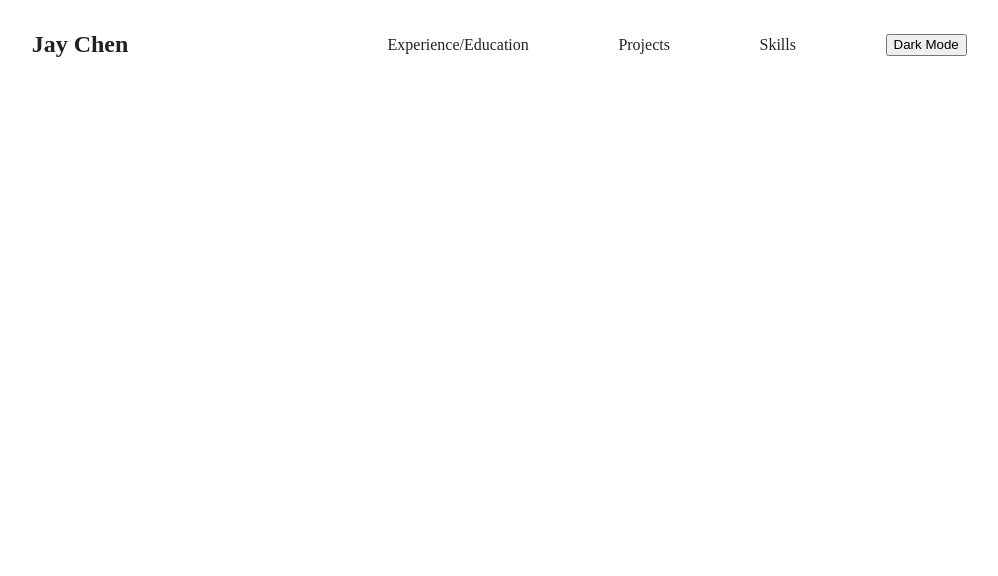
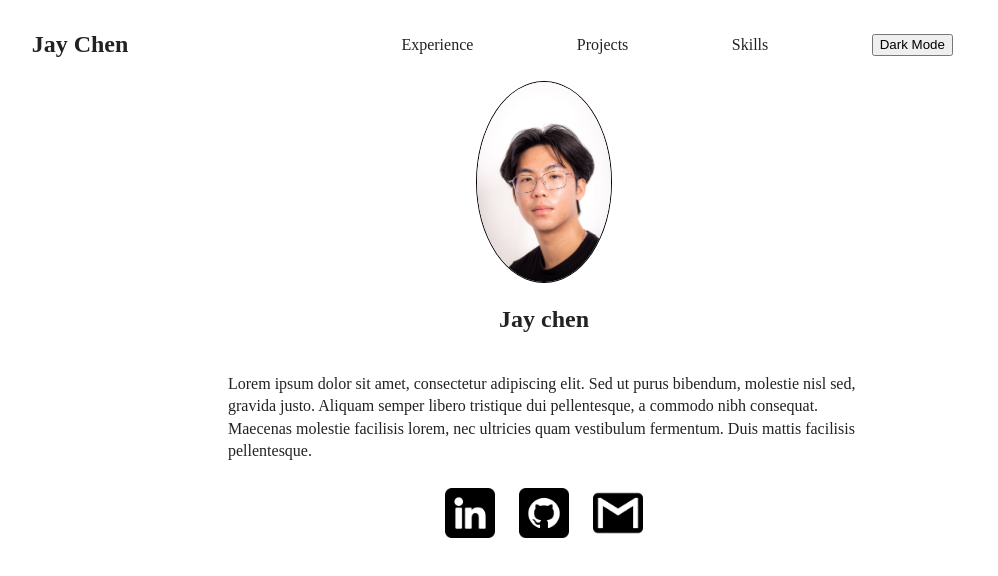
Before and after one commit to JMyoi/Portfolio-Website, a website built with webpack: page index.html in a window 1280 px wide. Shown: the whole page, without its empty margins (96-1094 px from the left). Built offline with nearby package versions, Linux system fonts and the light colour scheme; no server answers.

Commit message:
about me section

```diff
--- a/css/style.css
+++ b/css/style.css
@@ -28,6 +28,30 @@
   /* border: 5px solid black; */
   flex-wrap: wrap;
   align-content: center;
+}
+#about-me{
+  display:flex;
+  flex-direction:column;
+  align-items: center;
+  /* border: 5px solid gold; */
+
+}
+#headshot-container{
+  display:flex;
+  justify-content: center;
+}
+#headshot{
+  border: 1px solid black;
+  border-radius:50%;
+  height:200px;
+}
+#aboutMeText{
+  width:50%
+}
+.icons{
+  width:50px;
+  height:50px;
+  margin:10px;
 }
 
 
--- a/index.html
+++ b/index.html
@@ -24,12 +24,29 @@
 
 <body>
   <section id = "header">
-    <h1>Jay Chen</h1>
+    <h2>Jay Chen</h2>
     <div id = "header-links">
-      <a>Experience/Education</a>
+      <a>Experience</a>
       <a>Projects</a>
       <a>Skills</a>
       <button>Dark Mode</button>
+    </div>
+  </section>
+
+  <section id = "about-me">
+    <div id = "headshot-container">
+      <img src = "./images/headshot.jpg" alt = "ProfilePicture" id = "headshot">
+    </div>
+    <h1>Jay chen</h1>
+    <div id = "aboutMeText">
+      <p>
+        Lorem ipsum dolor sit amet, consectetur adipiscing elit. Sed ut purus bibendum, molestie nisl sed, gravida justo. Aliquam semper libero tristique dui pellentesque, a commodo nibh consequat. Maecenas molestie facilisis lorem, nec ultricies quam vestibulum fermentum. Duis mattis facilisis pellentesque.
+      </p>
+    </div>
+    <div id = "linkContainer">
+      <a title = "LinkedIn" href = "https://www.linkedin.com/in/jaychen09/"> <img src = "./img/linkedin.png" alt = "LinkedIn" class = "icons"></a>
+      <a title = "Github" href = "https://github.com/JMyoi"> <img src = "./img/github.png" alt = "Github" class = "icons"></a>
+      <a title = "Gmail" href = "mailto:jaychenjjc@gmail.com"> <img src = "./img/gmail-logo.png" alt = "Gmail" class = "icons"></a>
     </div>
 
   </section>
```
Also changed, not shown: Images/headshot.jpg (added), img/github.png (added), img/gmail-logo.png (added), img/linkedin.png (added).
